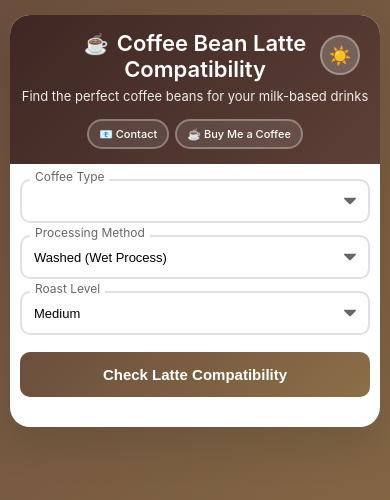
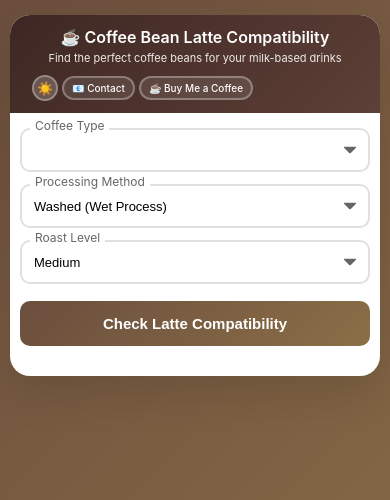
Before and after one commit to Lonli-Lokli/latte-lovers, a website built with Vite: page index.html in a window 390 px wide. Built offline with nearby package versions, Linux system fonts and the light colour scheme.

Commit message:
adopt seo

```diff
--- a/index.html
+++ b/index.html
@@ -115,7 +115,7 @@
         background: linear-gradient(135deg, #3e2723 0%, #5d4037 100%);
         color: white;
         text-align: center;
-        padding: 20px 15px;
+        padding: 15px;
         position: relative;
       }
 
@@ -123,61 +123,90 @@
         background: linear-gradient(135deg, #2c3e50 0%, #34495e 100%);
       }
 
+      .header-content {
+        max-width: 100%;
+        margin: 0 auto 10px;
+      }
+
+      .header h1 {
+        font-size: 20px;
+        font-weight: 600;
+        margin-bottom: 4px;
+      }
+
+      .header p {
+        font-size: 12px;
+        opacity: 0.9;
+        margin-bottom: 10px;
+      }
+
+      .coffee-emoji {
+        font-size: 16px;
+        margin-right: 4px;
+      }
+
+      .header-buttons {
+        display: grid;
+        grid-template-columns: auto auto auto auto;
+        gap: 6px;
+        justify-content: center;
+        align-items: center;
+      }
+
       .theme-toggle {
-        position: absolute;
-        top: 20px;
-        right: 20px;
+        display: flex;
+        align-items: center;
+        justify-content: center;
         background: rgba(255, 255, 255, 0.2);
         border: 2px solid rgba(255, 255, 255, 0.3);
         border-radius: 50%;
-        width: 40px;
-        height: 40px;
+        width: 30px;
+        height: 30px;
+        min-width: 30px;
+        cursor: pointer;
+        transition: all 0.3s ease;
+        font-size: 15px;
+        padding: 0;
+        margin: 0;
+        flex-shrink: 0;
+      }
+
+      .theme-toggle span {
         display: flex;
         align-items: center;
         justify-content: center;
-        cursor: pointer;
-        transition: all 0.3s ease;
-        font-size: 18px;
+        width: 100%;
+        height: 100%;
+        line-height: 1;
+        margin: 0;
+        padding: 0;
       }
 
       .theme-toggle:hover {
         background: rgba(255, 255, 255, 0.3);
-        transform: rotate(180deg);
-      }
-
-      .header h1 {
-        font-size: 22px;
-        font-weight: 600;
-        margin-bottom: 6px;
-      }
-
-      .header p {
-        font-size: 13px;
-        opacity: 0.9;
-        margin-bottom: 15px;
-      }
-
-      .header-buttons {
-        display: flex;
-        gap: 8px;
-        justify-content: center;
-        flex-wrap: nowrap; /* Prevent wrapping */
-        padding: 0 5px; /* Add some padding on sides */
+        border-color: rgba(255, 255, 255, 0.4);
       }
 
       .header-btn {
-        padding: 6px 12px;
+        padding: 5px 10px;
         border: 2px solid rgba(255, 255, 255, 0.3);
         border-radius: 20px;
         color: white;
         text-decoration: none;
-        font-size: 12px;
+        font-size: 11px;
         font-weight: 500;
         transition: all 0.3s ease;
         background: rgba(255, 255, 255, 0.1);
         backdrop-filter: blur(10px);
-        white-space: nowrap; /* Prevent text wrapping */
-        flex-shrink: 0; /* Prevent button shrinking */
+        white-space: nowrap;
+        text-align: center;
+        width: 100%;
+      }
+
+      .header-btn.hidden {
+        opacity: 0;
+        pointer-events: none;
+        user-select: none;
       }
 
       .header-btn:hover {
@@ -403,11 +432,6 @@
         }
       }
 
-      .coffee-emoji {
-        font-size: 20px;
-        margin-right: 8px;
-      }
-
       /* Modal Styles */
       .modal {
         display: none;
@@ -539,11 +563,32 @@
 
         .container {
           margin: 5px auto;
-          max-height: calc(100dvh - 20px); /* Account for body padding */
+          max-height: calc(100dvh - 20px);
         }
 
         .header {
-          padding: 15px 10px;
+          padding: 12px 10px;
+        }
+
+        .header h1 {
+          font-size: 16px;
+        }
+
+        .header p {
+          font-size: 11px;
+          margin-bottom: 8px;
+        }
+
+        .theme-toggle {
+          width: 26px;
+          height: 26px;
+          min-width: 26px;
+          font-size: 13px;
+        }
+
+        .header-btn {
+          padding: 4px 8px;
+          font-size: 10px;
         }
 
         .form-container {
@@ -592,12 +637,7 @@
         }
 
         .header-buttons {
-          gap: 6px; /* Slightly reduce gap on mobile */
-        }
-
-        .header-btn {
-          padding: 6px 10px; /* Slightly reduce padding on mobile */
-          font-size: 11px; /* Slightly smaller font on mobile */
+          gap: 4px;
         }
       }
 
@@ -662,12 +702,14 @@
   <body>
     <div class="container">
       <div class="header">
-        <div class="theme-toggle" title="Toggle theme">
-          <span id="themeIcon">☀️</span>
+        <div class="header-content">
+          <h1><span class="coffee-emoji">☕</span>Coffee Bean Latte Compatibility</h1>
+          <p>Find the perfect coffee beans for your milk-based drinks</p>
         </div>
-        <h1><span class="coffee-emoji">☕</span>Coffee Bean Latte Compatibility</h1>
-        <p>Find the perfect coffee beans for your milk-based drinks</p>
         <div class="header-buttons">
+          <button class="theme-toggle" title="Toggle theme">
+            <span id="themeIcon">☀️</span>
+          </button>
           <a href="#" class="header-btn">📧 Contact</a>
           <a
             href="https://buymeacoffee.com/lonlilokliV"
@@ -675,7 +717,7 @@
             target="_blank"
             >☕ Buy Me a Coffee</a
           >
-          <button id="installPWA" class="header-btn" style="display: none">
+          <button id="installPWA" class="header-btn hidden">
             📱 Save to Phone
           </button>
         </div>
@@ -908,14 +950,14 @@
 
         // Check if the app is already installed
         if (window.matchMedia("(display-mode: standalone)").matches) {
-          installButton.style.display = "none";
+          installButton.classList.add("hidden");
         }
 
         // Show install button for iOS
         const isIOS =
           /iPad|iPhone|iPod/.test(navigator.userAgent) && !window.MSStream;
         if (isIOS) {
-          installButton.style.display = "inline-block";
+          installButton.classList.remove("hidden");
           installButton.addEventListener("click", () => {
             alert(
               'To install this app on your device, tap the Share button and then "Add to Home Screen"'
@@ -926,7 +968,7 @@
           window.addEventListener("beforeinstallprompt", (e) => {
             e.preventDefault();
             deferredPrompt = e;
-            installButton.style.display = "inline-block";
+            installButton.classList.remove("hidden");
           });
 
           installButton.addEventListener("click", async () => {
@@ -934,7 +976,7 @@
             deferredPrompt.prompt();
             const { outcome } = await deferredPrompt.userChoice;
             deferredPrompt = null;
-            installButton.style.display = "none";
+            installButton.classList.add("hidden");
           });
         }
 
```
